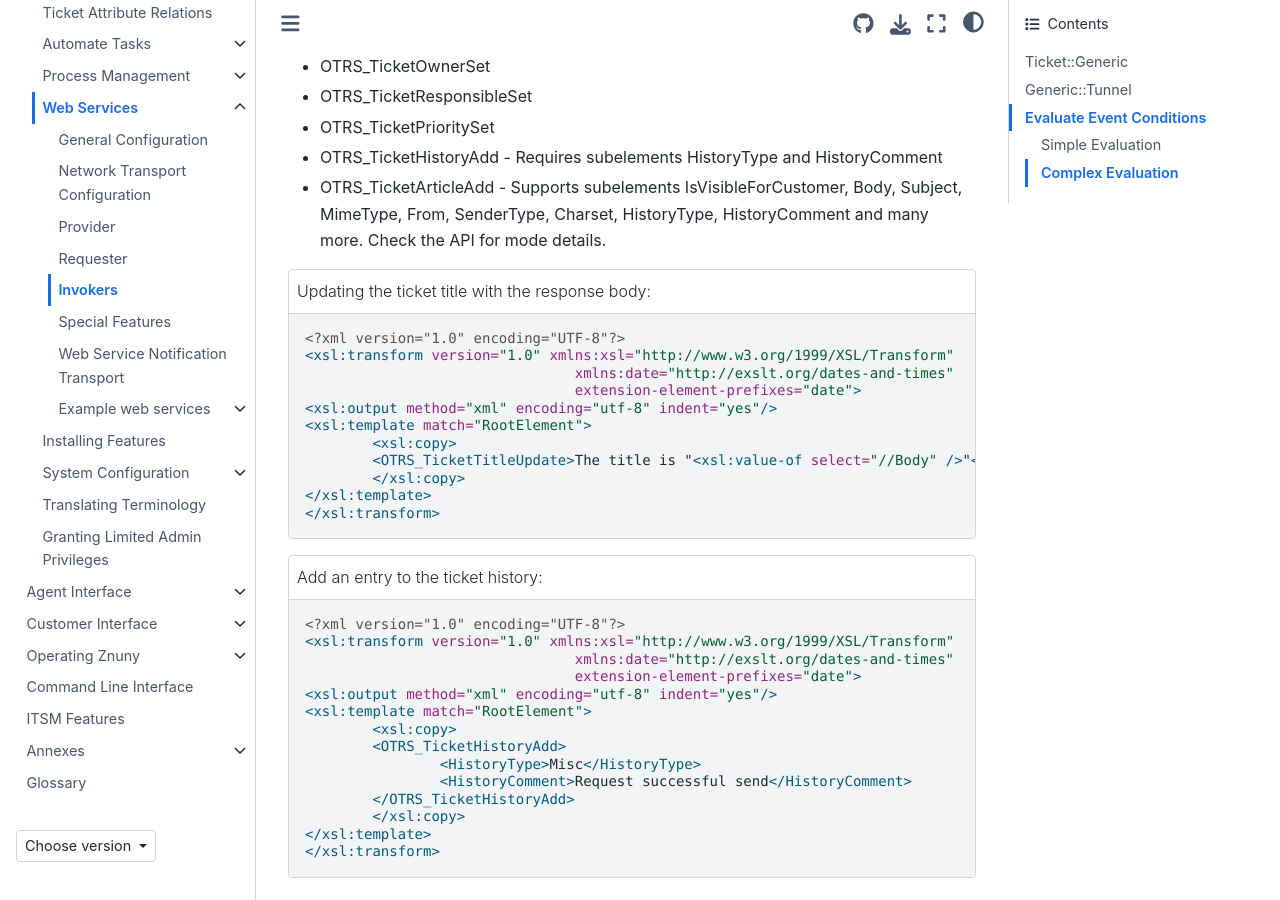
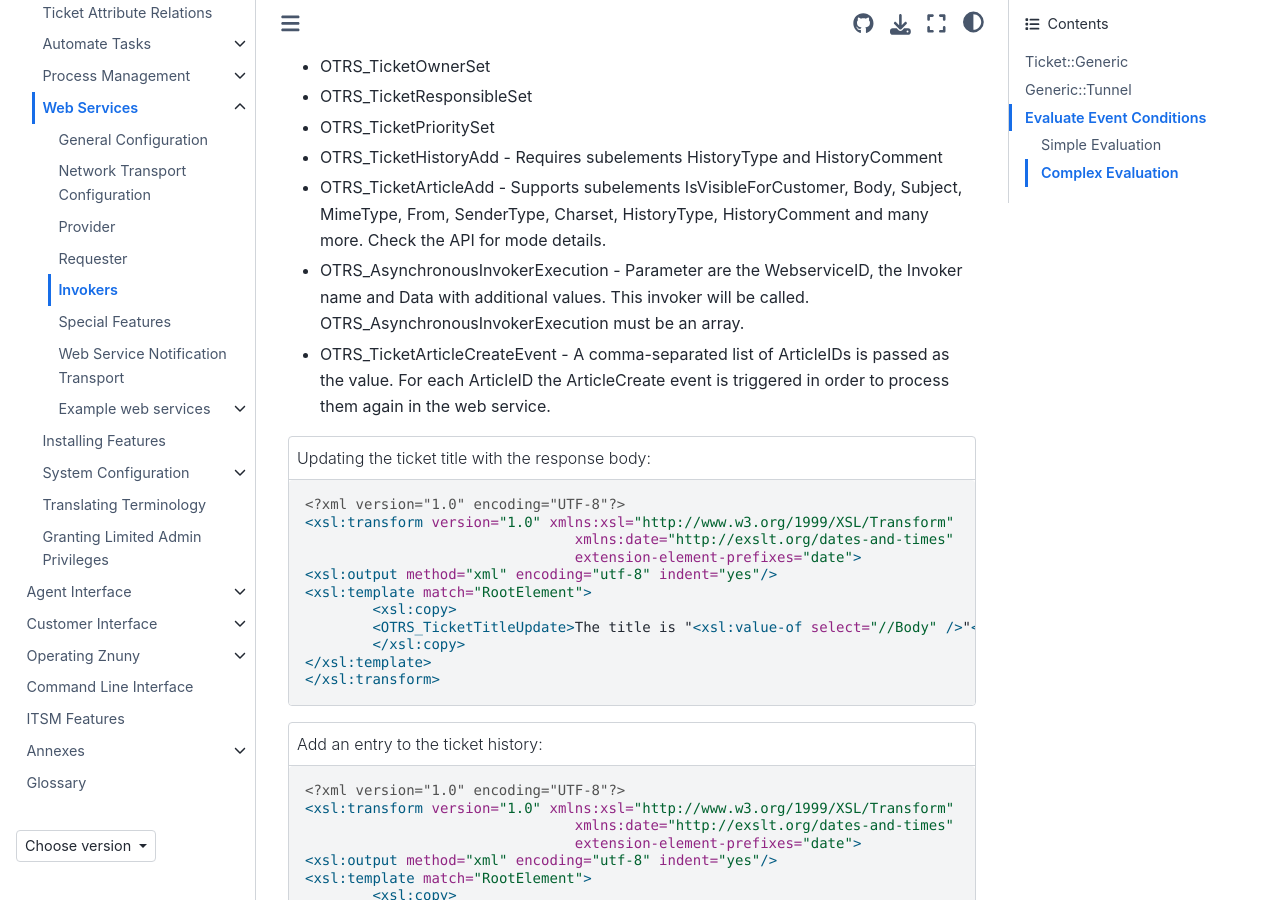
Before and after one commit to znuny/manual, a Sphinx documentation site: the page built from source/admin/webservices/invoker/index.rst, in a window 1280 px wide and 900 px high, scrolled down 1371 px. Built offline with Sphinx 7.4.7 and the Sphinx Book theme 1.1.4, drawn with Linux system fonts in a browser that asks for light colours.

Commit message:
Updated missing elements in webservice invoker documentation

```diff
--- a/source/admin/webservices/invoker/index.rst
+++ b/source/admin/webservices/invoker/index.rst
@@ -52,7 +52,8 @@
 - OTRS_TicketPrioritySet
 - OTRS_TicketHistoryAdd - Requires subelements HistoryType and HistoryComment
 - OTRS_TicketArticleAdd - Supports subelements IsVisibleForCustomer, Body, Subject, MimeType, From, SenderType, Charset, HistoryType, HistoryComment and many more. Check the API for mode details.
-
+- OTRS_AsynchronousInvokerExecution - Parameter are the WebserviceID, the Invoker name and Data with additional values. This invoker will be called. OTRS_AsynchronousInvokerExecution must be an array.
+- OTRS_TicketArticleCreateEvent - A comma-separated list of ArticleIDs is passed as the value. For each ArticleID the ArticleCreate event is triggered in order to process them again in the web service.
 
 .. code-block:: XML
 	:caption: Updating the ticket title with the response body:
```
